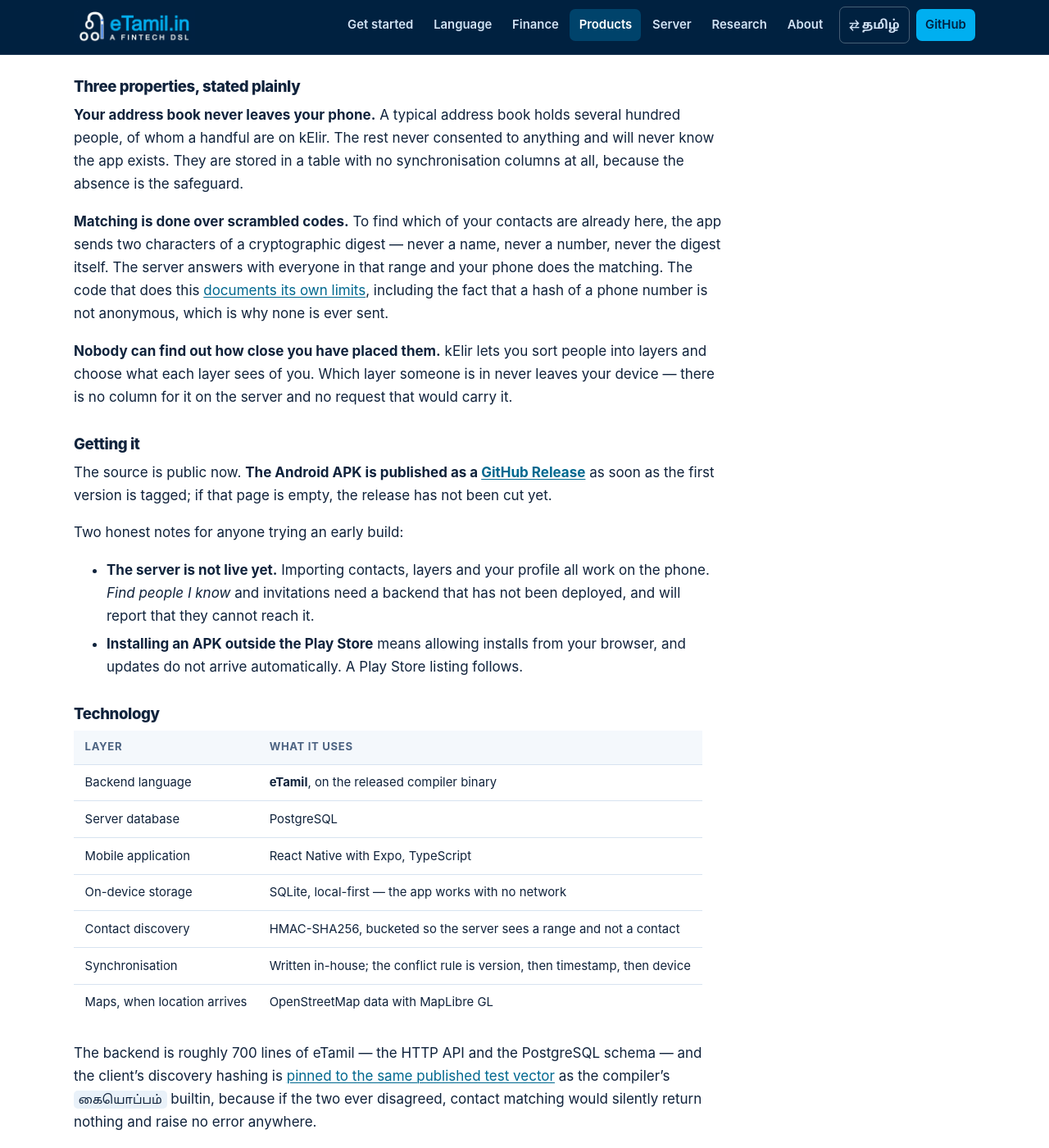
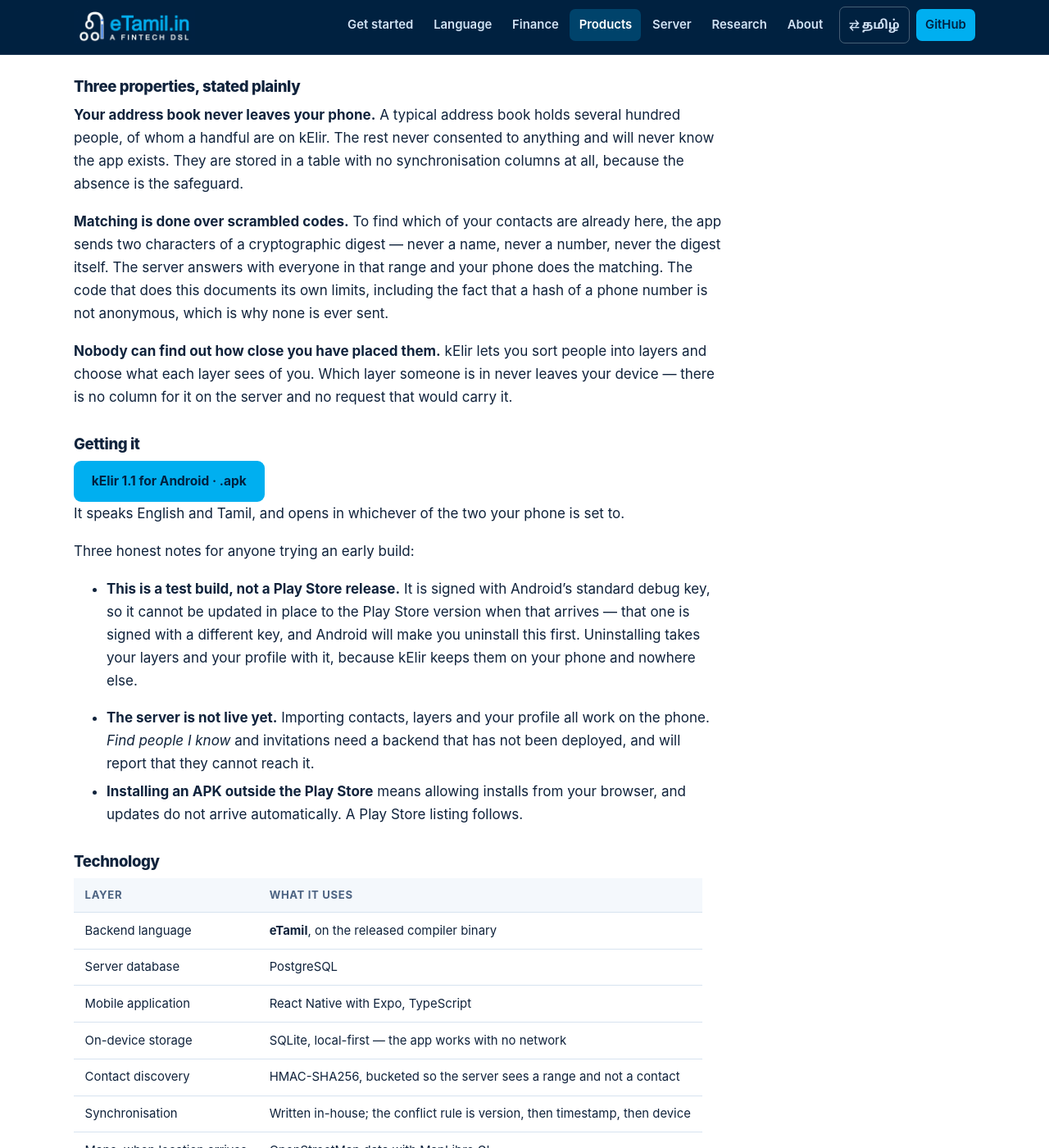
Before and after one commit to Maruff/eTamil, a Jekyll site: the page built from products.md, in a window 1280 px wide and 1400 px high, scrolled down 662 px. Shown: the whole window at 82% size. Built offline with Jekyll 4.4.1, drawn with Linux system fonts in a browser that asks for light colours; some of the changed text lies outside the part shown.

Commit message:
Publish the kElir 1.1 APK download
kElir now speaks Tamil as well as English, and the products page had no working
download on it: the link pointed at kElir's releases page, which is private and
whose one release carries no APK at all. Anyone following it found a 404 or an
empty page.

The APK is ~34 MB, so it is a release asset of this repository rather than a
file under assets/: git keeps every copy of a binary for ever, and this repo is
1.6 MB today. That also keeps kElir's own repository private while the download
stays public, and it matches how every other download on this site is wired —
an unversioned name behind GitHub's /latest/ redirect, so the link survives the
next build without editing _config.yml.

The page now says plainly that this is a debug-signed test build which cannot
be updated in place to the eventual Play Store version, and that uninstalling
it takes the user's layers and profile with it. That is a real cost to someone
installing it today, and it belongs next to the button rather than in a release
note nobody reads.

Also drops three links into the kElir repository — the two source files and the
repository itself. It is private, so all three were 404s for every reader. The
sentences they were attached to now say the same thing without pretending the
code is available to read.

Co-Authored-By: Claude Opus 5 <noreply@anthropic.com>
Claude-Session: https://claude.ai/code/session_01BU6jkYB1wVUQ2T1hq2rQJK

```diff
--- a/_config.yml
+++ b/_config.yml
@@ -32,6 +32,14 @@ brand:
   # for whichever half of the users it did not match.
   download_macos_arm64: https://github.com/Maruff/etamil_compiler/releases/latest/download/etamil-macos-arm64.tar.gz
   download_macos_x64: https://github.com/Maruff/etamil_compiler/releases/latest/download/etamil-macos-x64.tar.gz
+  # kElir's APK rides on a release of THIS repository, not of kElir's own:
+  # kElir is private, so a release asset there would need a login. The APK is
+  # ~34 MB and would be committed whole on every build, so it is a release
+  # asset rather than a file in assets/ — git keeps every copy of a binary
+  # for ever. Unversioned name behind /latest/, like the links above.
+  # Every release of this repository must therefore carry an asset of this
+  # name, or the link goes dead.
+  download_kelir_apk: https://github.com/Maruff/eTamil/releases/latest/download/kelir-android.apk
   paper_url: https://github.com/Maruff/etamil_compiler/blob/main/eTamil%20-%20An%20Indian%20FinTech%20DSL.pdf
   # The Marketplace listing. The extension carries the compiler, the
   # standard library, the examples and the eTamil font, so this is the
--- a/products.md
+++ b/products.md
@@ -46,9 +46,8 @@ safeguard.
 already here, the app sends two characters of a cryptographic digest — never a
 name, never a number, never the digest itself. The server answers with everyone
 in that range and your phone does the matching. The code that does this
-[documents its own limits](https://github.com/Maruff/kElir/blob/main/src/privacy/hash.ts),
-including the fact that a hash of a phone number is not anonymous, which is why
-none is ever sent.
+documents its own limits, including the fact that a hash of a phone number is
+not anonymous, which is why none is ever sent.
 
 **Nobody can find out how close you have placed them.** kElir lets you sort
 people into layers and choose what each layer sees of you. Which layer someone
@@ -57,12 +56,21 @@ request that would carry it.
 
 ### Getting it
 
-The source is public now. **The Android APK is published as a
-[GitHub Release](https://github.com/Maruff/kElir/releases)** as soon as the
-first version is tagged; if that page is empty, the release has not been cut
-yet.
+<div class="hero-actions" markdown="0">
+  <a class="btn btn-primary" href="{{ site.brand.download_kelir_apk }}">kElir 1.1 for Android &middot; .apk</a>
+</div>
 
-Two honest notes for anyone trying an early build:
+It speaks English and Tamil, and opens in whichever of the two your phone is
+set to.
+
+Three honest notes for anyone trying an early build:
+
+- **This is a test build, not a Play Store release.** It is signed with
+  Android's standard debug key, so it cannot be updated in place to the Play
+  Store version when that arrives — that one is signed with a different key,
+  and Android will make you uninstall this first. Uninstalling takes your
+  layers and your profile with it, because kElir keeps them on your phone and
+  nowhere else.
 
 - **The server is not live yet.** Importing contacts, layers and your profile
   all work on the phone. *Find people I know* and invitations need a backend
@@ -85,11 +93,13 @@ Two honest notes for anyone trying an early build:
 
 The backend is roughly 700 lines of eTamil — the HTTP API and the PostgreSQL
 schema — and the client's discovery hashing is
-[pinned to the same published test vector](https://github.com/Maruff/kElir/blob/main/__tests__/hash.test.ts)
-as the compiler's `கையொப்பம்` builtin, because if the two ever disagreed,
-contact matching would silently return nothing and raise no error anywhere.
+pinned to the same published test vector as the compiler's `கையொப்பம்`
+builtin, because if the two ever disagreed, contact matching would silently
+return nothing and raise no error anywhere.
 
-**Repository:** [github.com/Maruff/kElir](https://github.com/Maruff/kElir)
+**Source.** kElir's repository is not public yet, so there is nothing to link
+to here; the app is the APK above. The eTamil compiler it is built on is open,
+and so is this site.
 
 ## eTamil Tax — வரி
 
```
Also changed, not shown: ta/products.md (+18 -9 lines).
